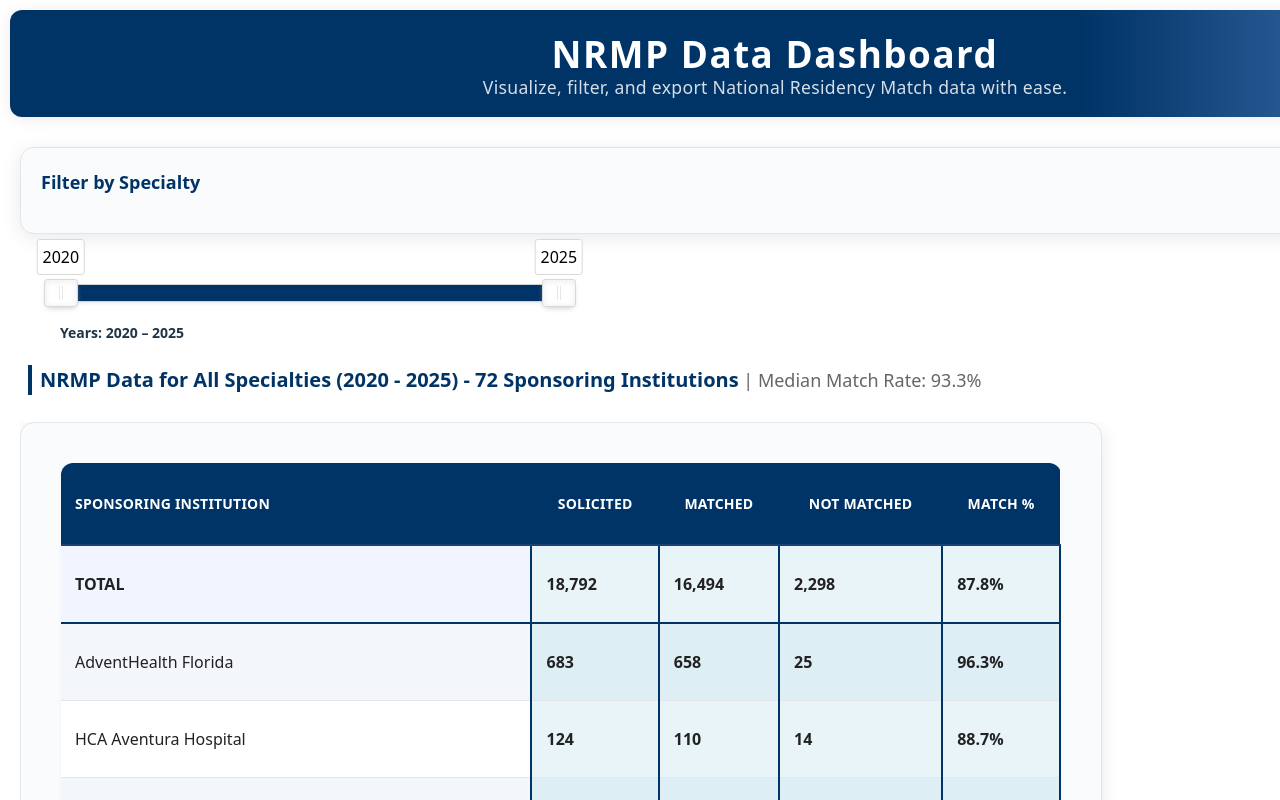
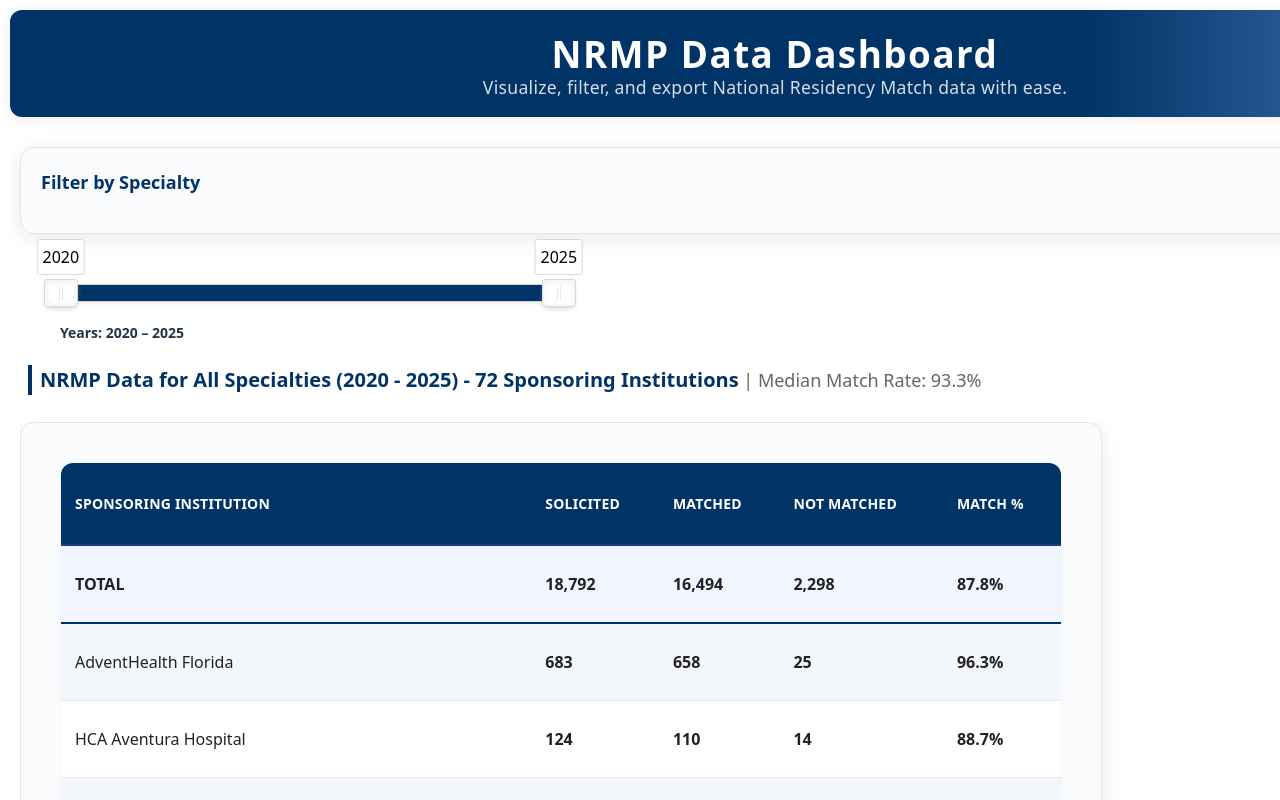
Before and after one commit to flchildrenshospitals/nrmp-dashboard, a React (Vite) app: page / in a window 1280 px wide. Shown: the top 800 px of the page. Built offline with nearby package versions, Linux system fonts and the light colour scheme.

Commit message:
removed special styling on summary columns

```diff
--- a/src/components/NRMPTable/NRMPTable.css
+++ b/src/components/NRMPTable/NRMPTable.css
@@ -224,8 +224,7 @@
 }
 
 /* Yearly table specific styles */
-.yearly-table th,
-.yearly-table td {
+.yearly-table th {
   width: 75px;
   min-width: 75px;
   text-align: center;
@@ -238,26 +237,22 @@
   word-wrap: break-word;
 }
 
+/* Special styling for institution column in yearly table */
+.yearly-table th:first-child,
+.yearly-table td:first-child {
+  padding-left: 14px;
+  text-align: left;
+}
+
 /* Summary Column Styling */
 .summary-column {
-  background-color: #e8f4f8 !important;
   font-weight: 600;
   color: #003366;
-  border-left: 2px solid #003366;
-  border-right: 2px solid #003366;
-  text-align: center;
+  text-align: left;
 }
 
 .summary-column-header {
-  text-align: center !important;
-}
-
-.nrmp-table tr:nth-child(even) .summary-column {
-  background-color: #ddeef5 !important;
-}
-
-.nrmp-table tr:hover .summary-column {
-  background-color: #c7e3f0 !important;
+  text-align: left !important;
 }
 
 /* No Data Message */
--- a/src/components/NRMPTable/NRMPTable.jsx
+++ b/src/components/NRMPTable/NRMPTable.jsx
@@ -238,8 +238,7 @@
                         if (col === "Sponsoring Institution Cleaned") {
                           return (
                             <th key={col}>
-                              <div>SPONSORING</div>
-                              <div>INSTITUTION</div>
+                              SPONSORING INSTITUTION
                             </th>
                           );
                         } else {
```
